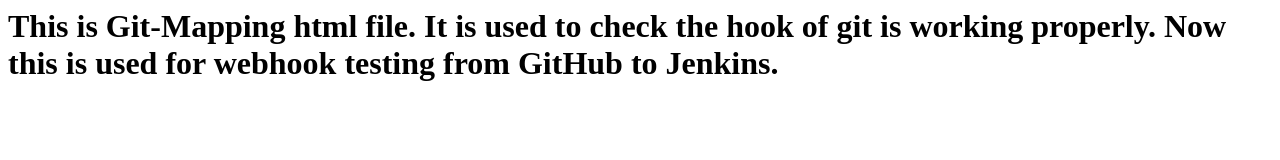
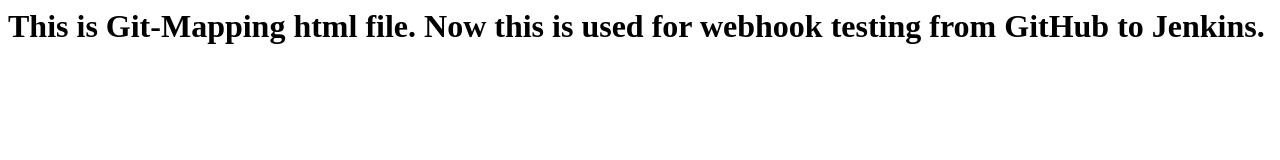
Before and after one commit to Shubham1897/Luffy-Git-Mapping, a plain HTML site: page index.html in a window 1280 px wide. Drawn offline with Linux system fonts and the light colour scheme.

Commit message:
Day4 work

```diff
--- a/index.html
+++ b/index.html
@@ -1,5 +1,4 @@
 <h1>
 	This is Git-Mapping html file.
-	It is used to check the hook of git is working properly.
 	Now this is used for webhook testing from GitHub to Jenkins.
 </h1>
```
